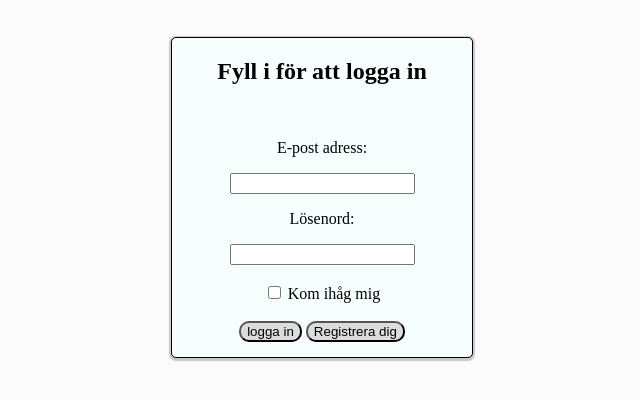
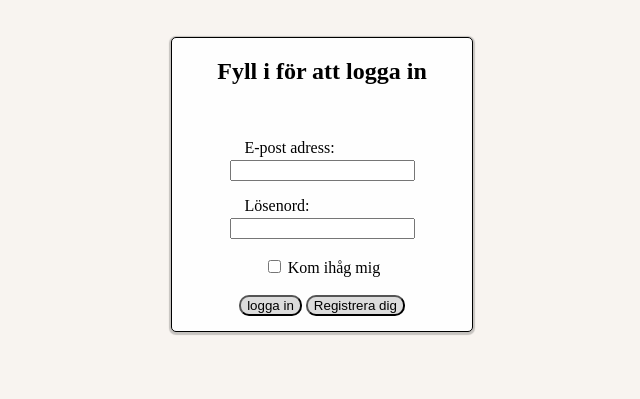
Before and after one commit to Grayfox665/uppgift1-loginsida, a plain HTML site: page index.html in a window 1280 px wide. Shown: the part 61-460 px from the top of the page, without its empty margins (318-958 px from the left). Drawn offline with Linux system fonts and the light colour scheme.

Commit message:
Move e-post and password text to the left a bit, changed background and login-block colour. Added hover function to buttons to darken them a bit.

```diff
--- a/index.html
+++ b/index.html
@@ -12,9 +12,9 @@
     <form class="login-block">
         <h2>Fyll i för att logga in</h2>
         <br>
-        <p>E-post adress:</p>
+        <p id="E-post">E-post adress:</p>
         <input type="text" name="e-post">
-        <p>Lösenord:</p>
+        <p id="lösenord">Lösenord:</p>
         <input type="password" name="password">
         <br><br>
         <input type="checkbox"> Kom ihåg mig
--- a/style.css
+++ b/style.css
@@ -1,23 +1,45 @@
 body{
-    background-color: #fbfbfb ;
+    background-color: rgb(248, 244, 240) ;
 }
+
 #välkomst {
     text-align: center;
 }
+
 .login-block {
     border: 1px solid black ;
     text-align: center ;
     width: 300px ;
     margin: auto;
     border-radius: 5px ;
-    background-color:  #f7fefe ;
+    background-color:  rgb(254, 254, 254) ;
     padding-bottom: 15px;
     box-shadow: 0px 1px 1px 2px rgba(1, 1, 1, 0.2);
 }
+
+#E-post{
+    margin-bottom: 3px;
+    margin-right: 65px;
+}
+
+#lösenord{
+    margin-bottom: 3px;
+    margin-right: 90px;
+}
+
+#login:hover{
+    background-color: rgb(210, 210, 210);
+}
+
+#register:hover{
+    background-color: rgb(210, 210, 210);
+}
+
 #login {
     background-color: gainsboro;
     border-radius: 10px;
 }
+
 #register{
     background-color: gainsboro;
     border-radius: 10px;
```
